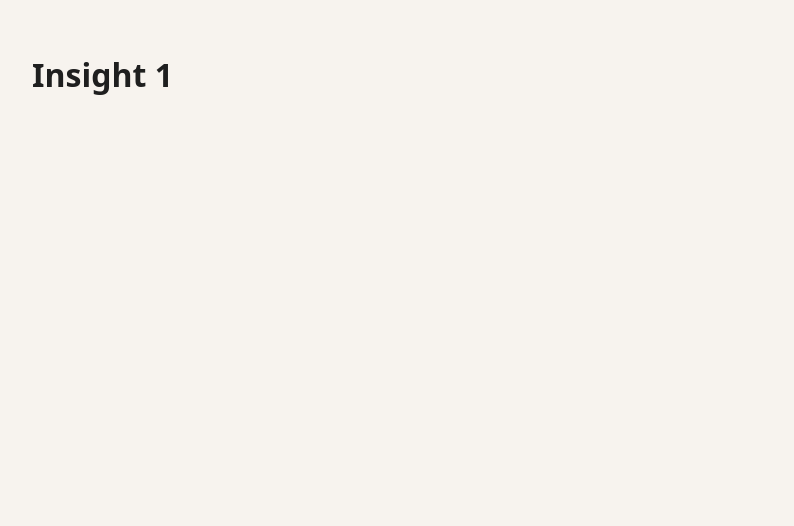
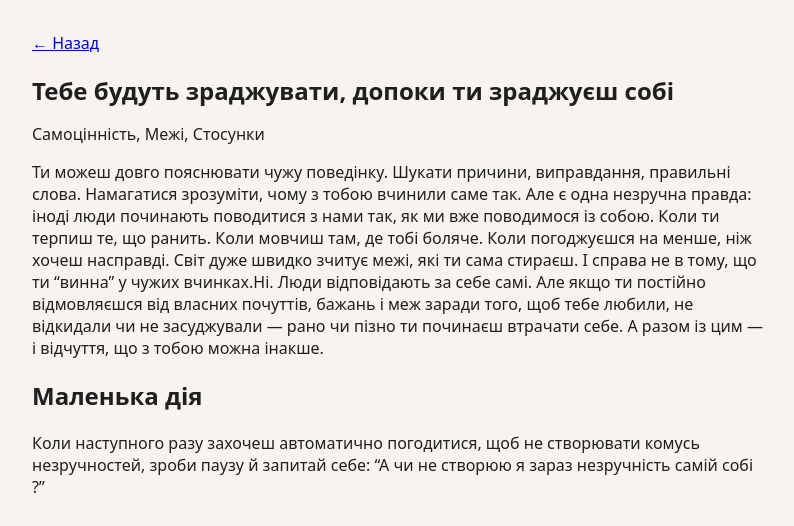
Before and after one commit to TetianaShch/daily-insights, a React (Vite) app: page /insight/1 in a window 1280 px wide. Shown: the top 526 px of the page, without its empty margins (240-1034 px from the left). Built offline with nearby package versions, Linux system fonts and the light colour scheme.

Commit message:
connect catalog cards to insight pages

```diff
--- a/src/components/InsightCatalog/InsightCatalog.module.css
+++ b/src/components/InsightCatalog/InsightCatalog.module.css
@@ -47,6 +47,12 @@
   border-color: #d6c4b5;
 }
 
+.cardLink {
+  display: block;
+  color: inherit;
+  text-decoration: none;
+}
+
 .cardTitle {
   margin: 0 0 12px;
   font-size: 20px;
--- a/src/components/InsightCatalog/InsightCatalog.tsx
+++ b/src/components/InsightCatalog/InsightCatalog.tsx
@@ -1,5 +1,6 @@
 import type { Insight } from "../../types/insight";
 import styles from "./InsightCatalog.module.css";
+import { Link } from "react-router-dom";
 
 type InsightCatalogProps = {
   insights: Insight[];
@@ -15,11 +16,13 @@ function InsightCatalog({ insights }: InsightCatalogProps) {
       <ul className={styles.list}>
         {insights.map((insight) => (
           <li key={insight.id} className={styles.card}>
-            <h3 className={styles.cardTitle}>{insight.title}</h3>
-            <p className={styles.keywords}>{insight.keywords.join(", ")}</p>
-            <p className={styles.description}>
-              {insight.description.slice(0, 100)}...
-            </p>
+            <Link className={styles.cardLink} to={`/insight/${insight.id}`}>
+              <h3 className={styles.cardTitle}>{insight.title}</h3>
+              <p className={styles.keywords}>{insight.keywords.join(", ")}</p>
+              <p className={styles.description}>
+                {insight.description.slice(0, 100)}...
+              </p>
+            </Link>
           </li>
         ))}
       </ul>
--- a/src/pages/InsightPage/InsightPage.tsx
+++ b/src/pages/InsightPage/InsightPage.tsx
@@ -1,9 +1,33 @@
-import { useParams } from "react-router-dom";
+import { Link, useParams } from "react-router-dom";
+import { insights } from "../../data/insights";
 
 function InsightPage() {
   const { id } = useParams();
+  const insight = insights.find((insight) => insight.id === id);
 
-  return <h1>Insight {id}</h1>;
+  if (!insight) {
+    return (
+      <section>
+        <Link to="/">← Назад</Link>
+        <h1>Інсайт не знайдено</h1>
+      </section>
+    );
+  }
+
+  return (
+    <section>
+      <Link to="/">← Назад</Link>
+
+      <h1>{insight.title}</h1>
+
+      <p>{insight.keywords.join(", ")}</p>
+
+      <p>{insight.description}</p>
+
+      <h2>Маленька дія</h2>
+      <p>{insight.todo}</p>
+    </section>
+  );
 }
 
 export default InsightPage;
```
